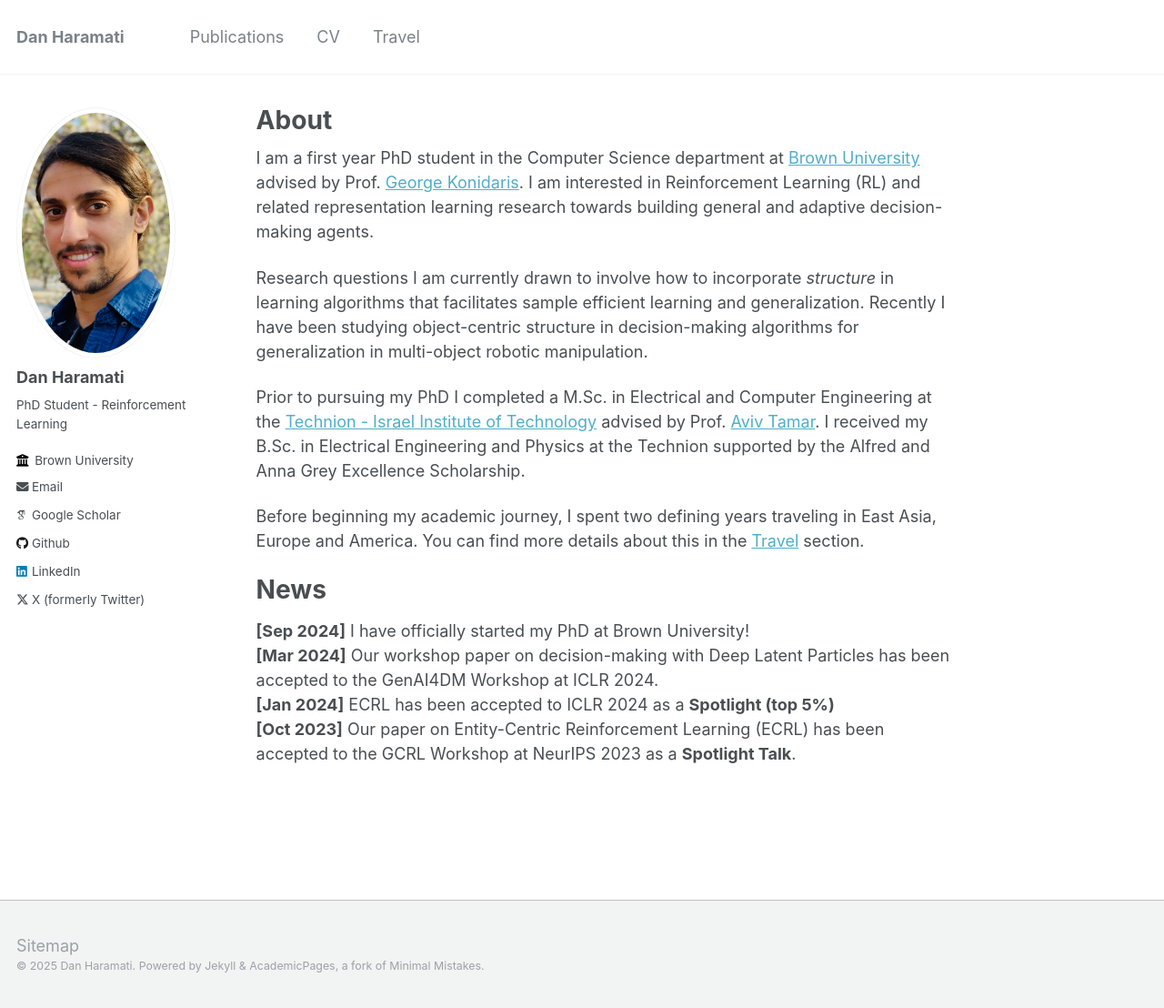
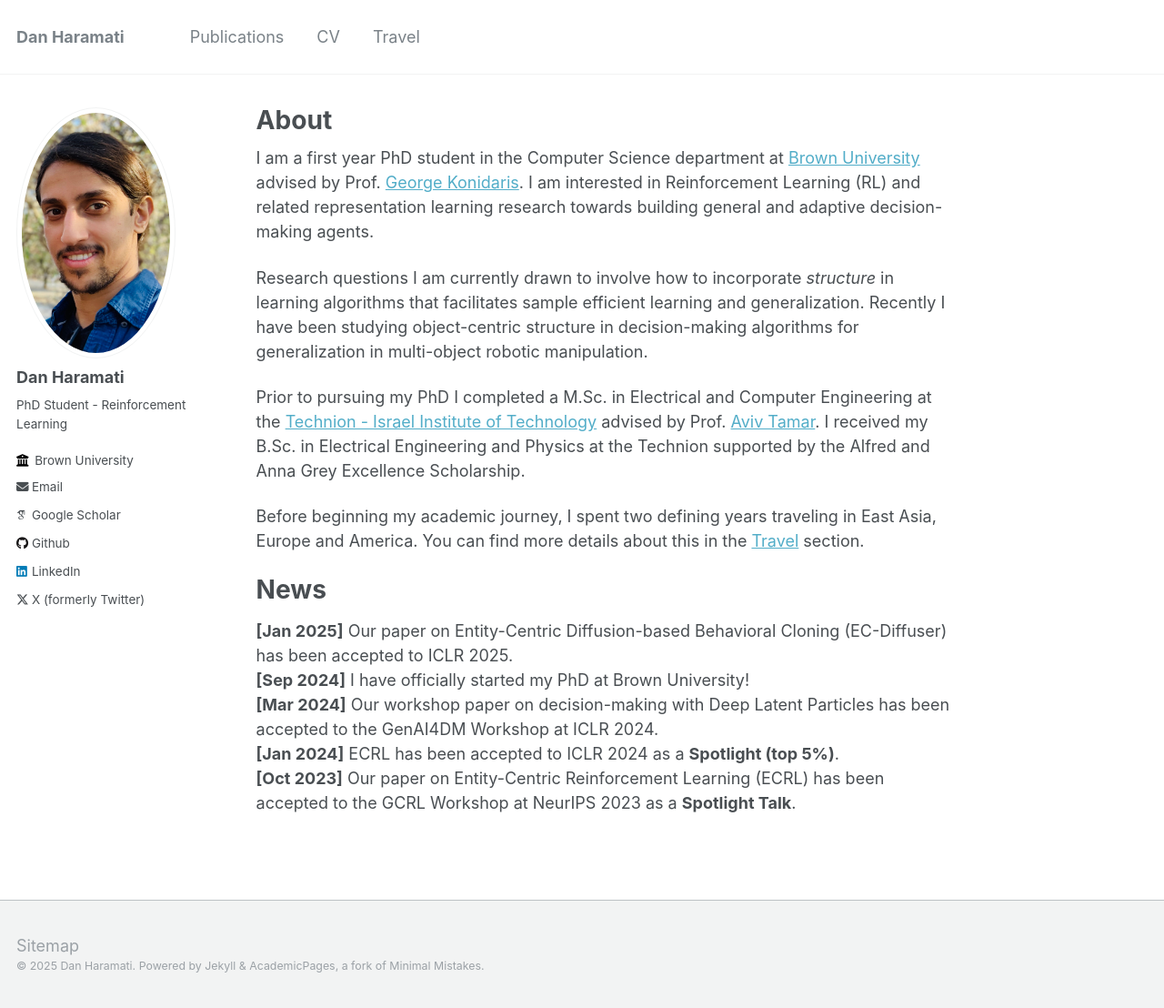
Before and after one commit to DanHrmti/danhrmti.github.io, a Jekyll site: the page built from _pages/about.md, in a window 1280 px wide and 1108 px high. Shown: the whole window at 91% size. Built offline with Jekyll 4.4.1, drawn with Linux system fonts in a browser that asks for light colours; some web fonts are replaced.

Commit message:
EC-Diffuser Update

```diff
--- a/_pages/about.md
+++ b/_pages/about.md
@@ -20,7 +20,8 @@ Before beginning my academic journey, I spent two defining years traveling in Ea
 
 News
 ======
+**[Jan 2025]** Our paper on Entity-Centric Diffusion-based Behavioral Cloning (EC-Diffuser) has been accepted to ICLR 2025.\
 **[Sep 2024]** I have officially started my PhD at Brown University!\
 **[Mar 2024]** Our workshop paper on decision-making with Deep Latent Particles has been accepted to the GenAI4DM Workshop at ICLR 2024.\
-**[Jan 2024]** ECRL has been accepted to ICLR 2024 as a **Spotlight (top 5%)**\
+**[Jan 2024]** ECRL has been accepted to ICLR 2024 as a **Spotlight (top 5%)**.\
 **[Oct 2023]** Our paper on Entity-Centric Reinforcement Learning (ECRL) has been accepted to the GCRL Workshop at NeurIPS 2023 as a **Spotlight Talk**.
```
Also changed, not shown: _pages/publications.md (+6 -0 lines), 2 other files.
